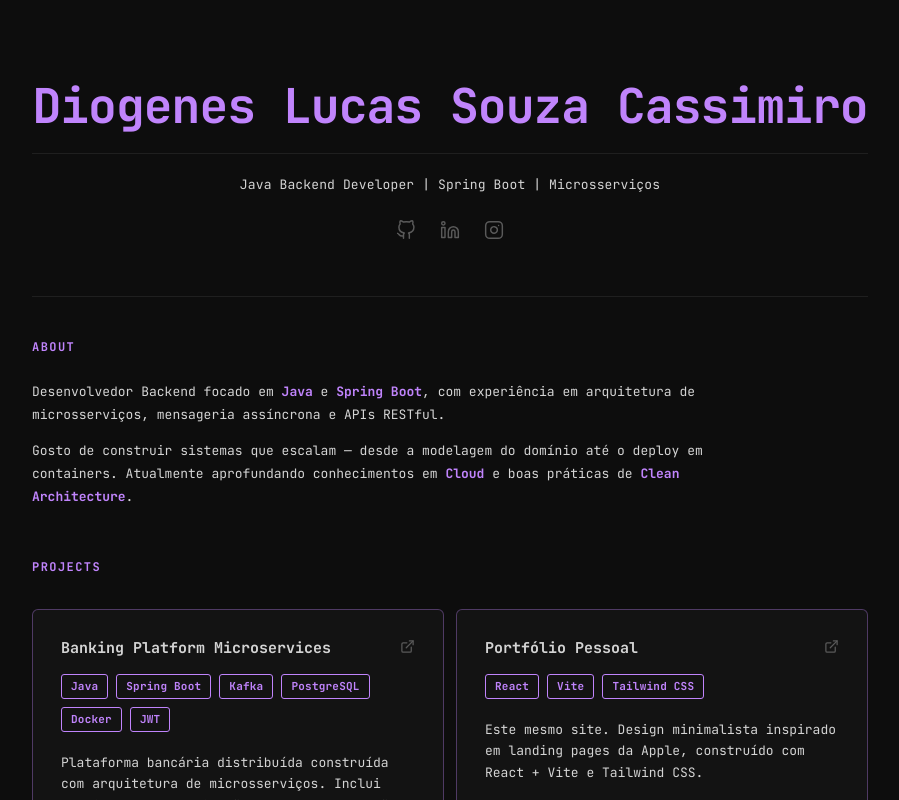
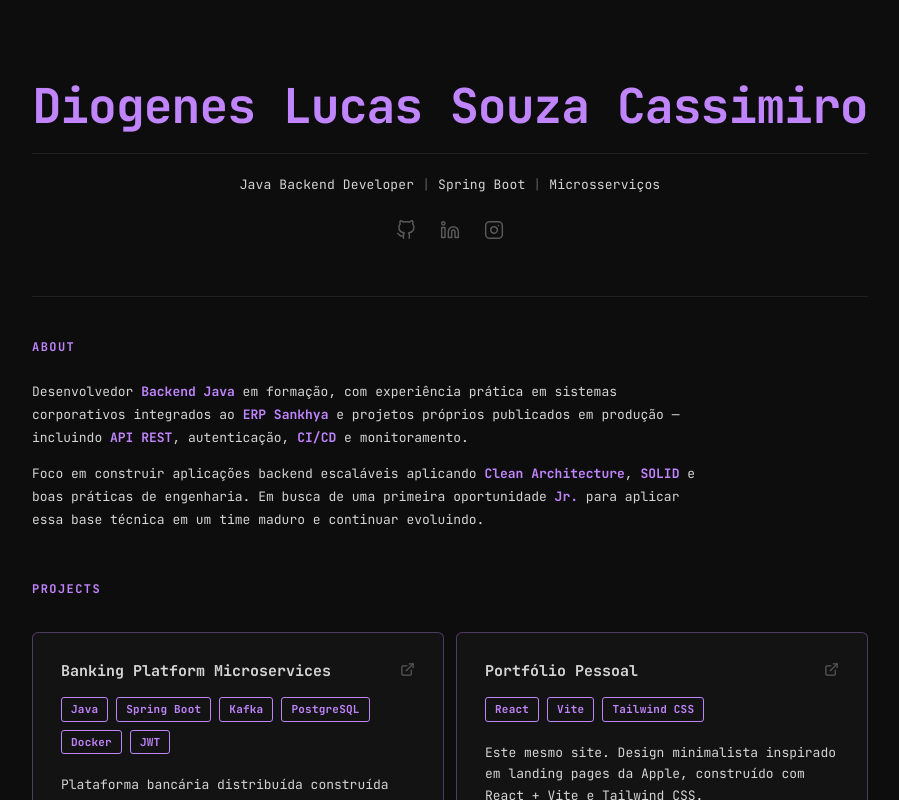
Before and after one commit to devdiogin/Portfolio, a React (Vite) app: page / in a window 1280 px wide. Shown: the top 800 px of the page, without its empty margins (190-1089 px from the left). Built offline with nearby package versions, Linux system fonts and the light colour scheme.

Commit message:
feat: crição pagina about

```diff
--- a/src/components/About.jsx
+++ b/src/components/About.jsx
@@ -4,15 +4,19 @@ export function About() {
       <p className="section-label">ABOUT</p>
       <div className="about-body">
         <p>
-          Desenvolvedor Backend focado em <span className="about-highlight">Java</span> e{' '}
-          <span className="about-highlight">Spring Boot</span>, com experiência em
-          arquitetura de microsserviços, mensageria assíncrona e APIs RESTful.
+          Desenvolvedor <span className="about-highlight">Backend Java</span> em formação,
+          com experiência prática em sistemas corporativos integrados ao{' '}
+          <span className="about-highlight">ERP Sankhya</span> e projetos próprios
+          publicados em produção — incluindo{' '}
+          <span className="about-highlight">API REST</span>, autenticação,{' '}
+          <span className="about-highlight">CI/CD</span> e monitoramento.
         </p>
         <p>
-          Gosto de construir sistemas que escalam — desde a modelagem do domínio até
-          o deploy em containers. Atualmente aprofundando conhecimentos em{' '}
-          <span className="about-highlight">Cloud</span> e boas práticas de{' '}
-          <span className="about-highlight">Clean Architecture</span>.
+          Foco em construir aplicações backend escaláveis aplicando{' '}
+          <span className="about-highlight">Clean Architecture</span>,{' '}
+          <span className="about-highlight">SOLID</span> e boas práticas de engenharia.
+          Em busca de uma primeira oportunidade <span className="about-highlight">Jr.</span>{' '}
+          para aplicar essa base técnica em um time maduro e continuar evoluindo.
         </p>
       </div>
     </section>
--- a/src/components/Header.jsx
+++ b/src/components/Header.jsx
@@ -1,55 +1,39 @@
 import { IconGitHub, IconLinkedIn, IconInstagram } from './Icons';
-import { useTypewriter } from '../hooks/useTypewriter';
 
 const socialLinks = [
   {
     label: 'GitHub',
-    href: 'https://github.com/diogenescassimiro',
+    href: 'https://github.com/devdiogin',
     Icon: IconGitHub,
   },
   {
     label: 'LinkedIn',
-    href: 'https://linkedin.com/in/diogenescassimiro',
+    href: 'https://www.linkedin.com/in/dev-cassimiro/',
     Icon: IconLinkedIn,
   },
   {
     label: 'Instagram',
-    href: 'https://instagram.com/diogenescassimiro',
+    href: 'https://www.instagram.com/diogelucasc/',
     Icon: IconInstagram,
   },
 ];
 
-const ROLE_LINE = 'Java Backend Developer | Spring Boot | Microsserviços';
-
 export function Header() {
-  // Digita apenas a linha de cargo — começa após 400ms
-  const { displayed: roleText, done: roleDone } = useTypewriter(ROLE_LINE, 22, 400);
-
-  // Ícones surgem quando o role terminar
-  const iconsVisible = roleDone;
-
   return (
     <header className="site-header">
-      {/* Nome estático — sem efeito de digitação */}
       <h1 className="site-name">Diogenes Lucas Souza Cassimiro</h1>
 
       <div className="header-divider" />
 
-      {/* Linha de cargo com typewriter */}
-      <p className="site-role" style={{ minHeight: '1.7em' }}>
-        {roleText}
-        {!roleDone && <span className="typewriter-cursor" />}
+      <p className="site-role">
+        Java Backend Developer
+        <span>|</span>
+        Spring Boot
+        <span>|</span>
+        Microsserviços
       </p>
 
-      {/* Ícones — fade-in após o cargo terminar */}
-      <div
-        className="icon-row"
-        style={{
-          opacity: iconsVisible ? 1 : 0,
-          transform: iconsVisible ? 'translateY(0)' : 'translateY(6px)',
-          transition: 'opacity 400ms ease, transform 400ms ease',
-        }}
-      >
+      <div className="icon-row">
         {socialLinks.map(({ label, href, Icon }) => (
           <a
             key={label}
```
